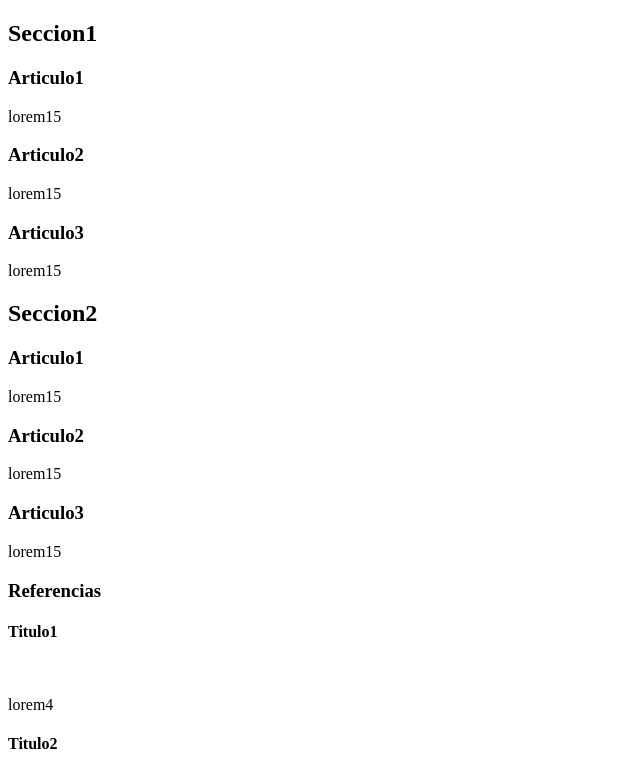
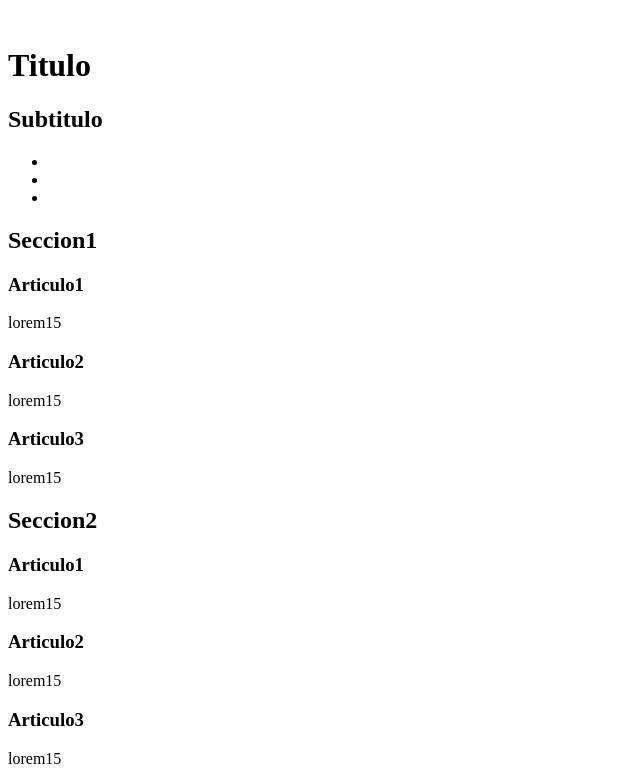
Before and after one commit to germangok/my-dev-1, a plain HTML site: page graficos.html in a window 1280 px wide. Shown: the top 783 px of the page, without its empty margins (0-640 px from the left). Drawn offline with Linux system fonts and the light colour scheme.

Commit message:
Estructura header de graficos html

```diff
--- a/graficos.html
+++ b/graficos.html
@@ -8,6 +8,16 @@
 </head>
 <body>
     <header>
+        <img src="" alt="">
+        <h1>Titulo</h1>
+        <h2>Subtitulo</h2>
+        <nav>
+            <ul>
+                <li><a href=""></a></li>
+                <li><a href=""></a></li>
+                <li><a href=""></a></li>
+            </ul>
+        </nav>
 
     </header>
     <main>
```
